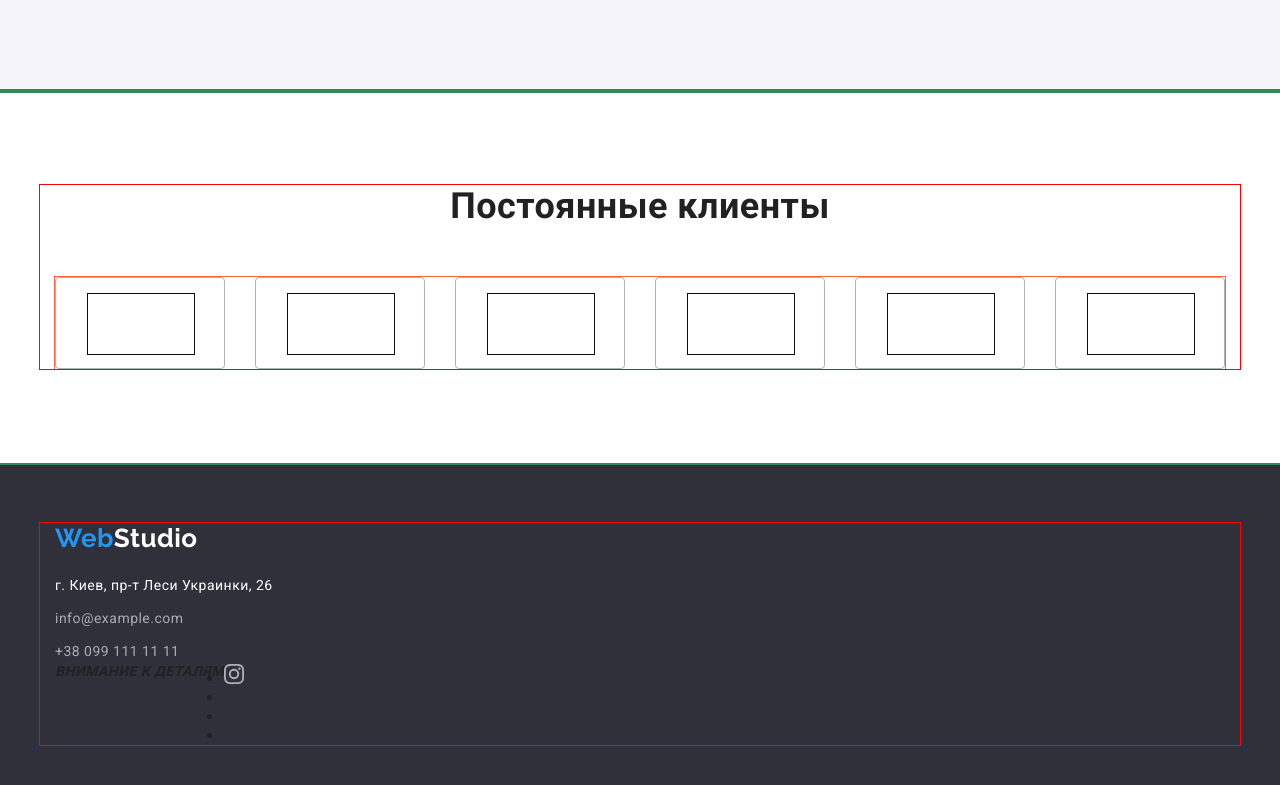
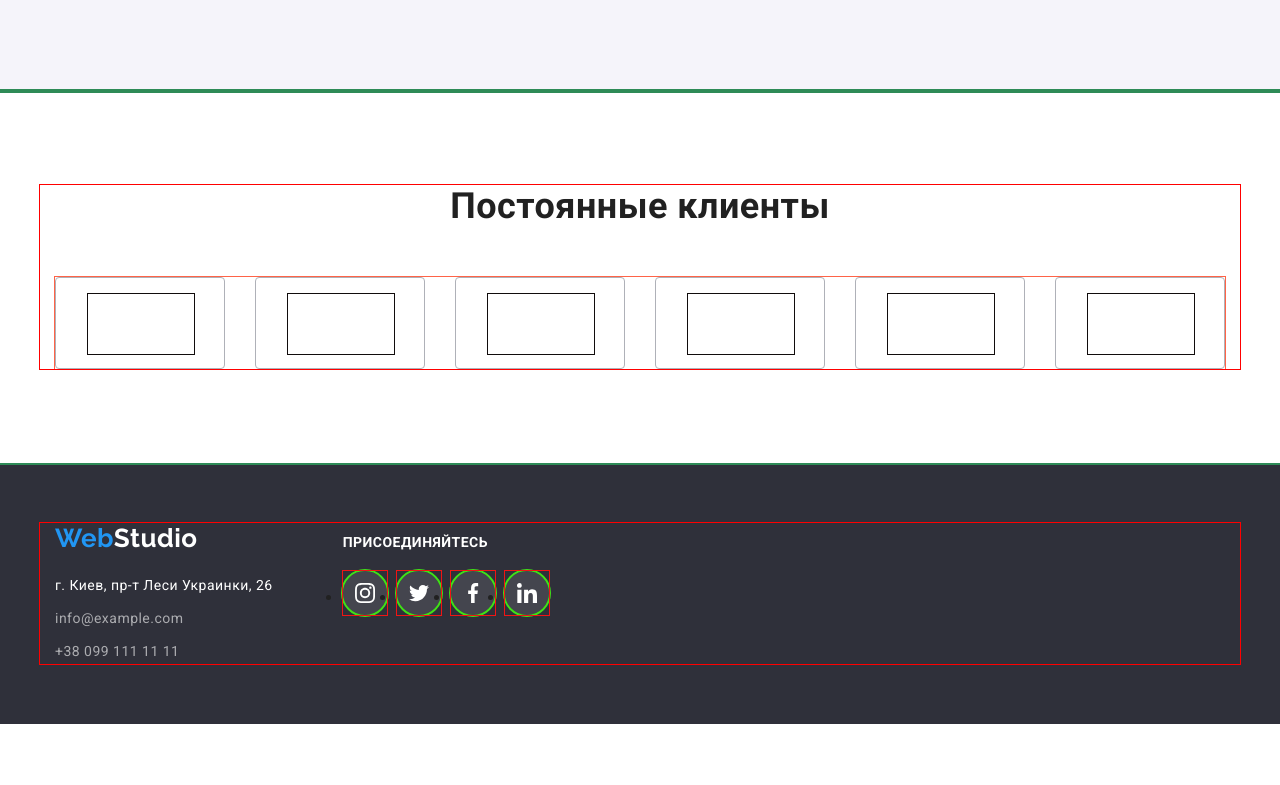
Before and after one commit to Slavik-mvg/goit-markup-hw-04, a plain HTML site: page index.html in a window 1280 px wide. Shown: the part 2226-3011 px from the top of the page. After the commit the page ends 2950 px from the top, so only its background shows below. Drawn offline with nearby package versions, Linux system fonts and the light colour scheme.

Commit message:
тз4 футер

```diff
--- a/css/styiles.css
+++ b/css/styiles.css
@@ -374,7 +374,8 @@ background-image: url(../images/svg/envelope.svg);
   line-height: 1.71;
 }
 
-.advantage-item {
+.advantage-item,
+.titlefooter {
   font-size: 14px;
   line-height: 1.14;
   text-transform: uppercase;
@@ -518,11 +519,6 @@ background-image: url(../images/svg/envelope.svg);
   margin-bottom: 4px;
 }
 
-/* .project-container{
-  padding-right: 0;
-  padding-left: 0;
-} */
-
 /*-------------------- Постоянные клиенты */
 
 /* ------------------------------------------- */
@@ -580,6 +576,7 @@ footer {
   padding-top: 60px;
   padding-bottom: 60px;
 
+
   /* outline: 2px solid red; */
 }
 
@@ -609,8 +606,62 @@ footer {
   margin-top: 9px;
 }
 
-          /*------- Соцсети в футере------ */
+/*------- Соцсети в футере------ */
+
+
+.footersoc-list {
+  display: flex;
+
+  width: 206px;
+  height: 44px;
+}
+
+.footersoc-item {
+
+  outline: 1px solid #f11414;
+}
+
+.footersoc-item + .footersoc-item {
+  margin-left: 10px;
+}
+
+.footersoc-icon {
+  fill: var(--title-text-color);
+
+}
+
+.footersoc-link {
+  width: 44px;
+  height: 44px;
+
+display: flex;
+justify-content: center;
+align-items: center;
+  border-radius: 50px;
+
+  background-color: rgba(255, 255, 255, 0.1);;
+
+  outline: 2px solid #40e018;
+}
+
+
+.footersoc-link:hover,
+.footersoc-link:focus{
+  background-color:var(--accent-color)
+}
+
+.footer-container{
+  display: flex;
+
+}
 
 .footer-socseti{
-display: flex;
+  margin-left: 70px;
+
 }
+
+.titlefooter{
+  color: var(--title-text-color);
+  margin-top: 12px;
+  margin-bottom: 20px;
+}
--- a/index.html
+++ b/index.html
@@ -546,7 +546,8 @@
     <!--Футер-->
 
     <footer class="footer">
-      <div class="container">
+      <div class="container footer-container">
+        <div class="footer-left">
           <a class="logo-footer" href="./index.html"
             ><span class="logo-back">Web</span>Studio</a
           >
@@ -567,28 +568,55 @@
               href="tel:+380991111111"
               >+38 099 111 11 11</a
             >
+          </address>
+        </div>
 
         <!-- Соцсети в футере -->
+
         <div class="footer-socseti">
-          <h3 class="titlefooter advantage-item">Внимание к деталям</h3>
-<ul class="">
-  <li><a href="">
-    <svg    class="comand-socseti"
-                        width="20"
-                        height="20"
-                      >
+          <h3 class="titlefooter">присоединяйтесь</h3>
+          <ul class="footersoc-list">
+            <li class="footersoc-item">
+              <a class="footersoc-link" href="">
+                <svg class="footersoc-icon" width="20" height="20">
                   <use
-                          href="./images/symbol-defs.svg#icon-instagram-2"
+                    href="./images/symbol-defs.svg#icon-instagram-2-1"
                   ></use>
                 </svg>
-  </a></li>
-  <li><a href=""></a></li>
-  <li><a href=""></a></li>
-  <li><a href=""></a></li>
+              </a>
+            </li>
+
+            <li class="footersoc-item">
+              <a class="footersoc-link" href="">
+                <svg class="footersoc-icon" width="20" height="20">
+                  <use
+                    href="./images/symbol-defs.svg#icon-twitter-1-1"
+                  ></use>
+                </svg>
+              </a>
+            </li>
+
+            <li class="footersoc-item">
+              <a class="footersoc-link" href="">
+                <svg class="footersoc-icon" width="20" height="20">
+                  <use
+                    href="./images/symbol-defs.svg#icon-facebook-1-1"
+                  ></use>
+                </svg>
+              </a>
+            </li>
+
+            <li class="footersoc-item">
+              <a class="footersoc-link" href="">
+                <svg class="footersoc-icon" width="20" height="20">
+                  <use
+                    href="./images/symbol-defs.svg#icon-linkedin-1-1"
+                  ></use>
+                </svg>
+              </a>
+            </li>
           </ul>
-
         </div>
-        </address>
       </div>
     </footer>
   </body>
```
Also changed, not shown: images/symbol-defs.svg. Lines whose indentation alone changed are shown as unchanged.
